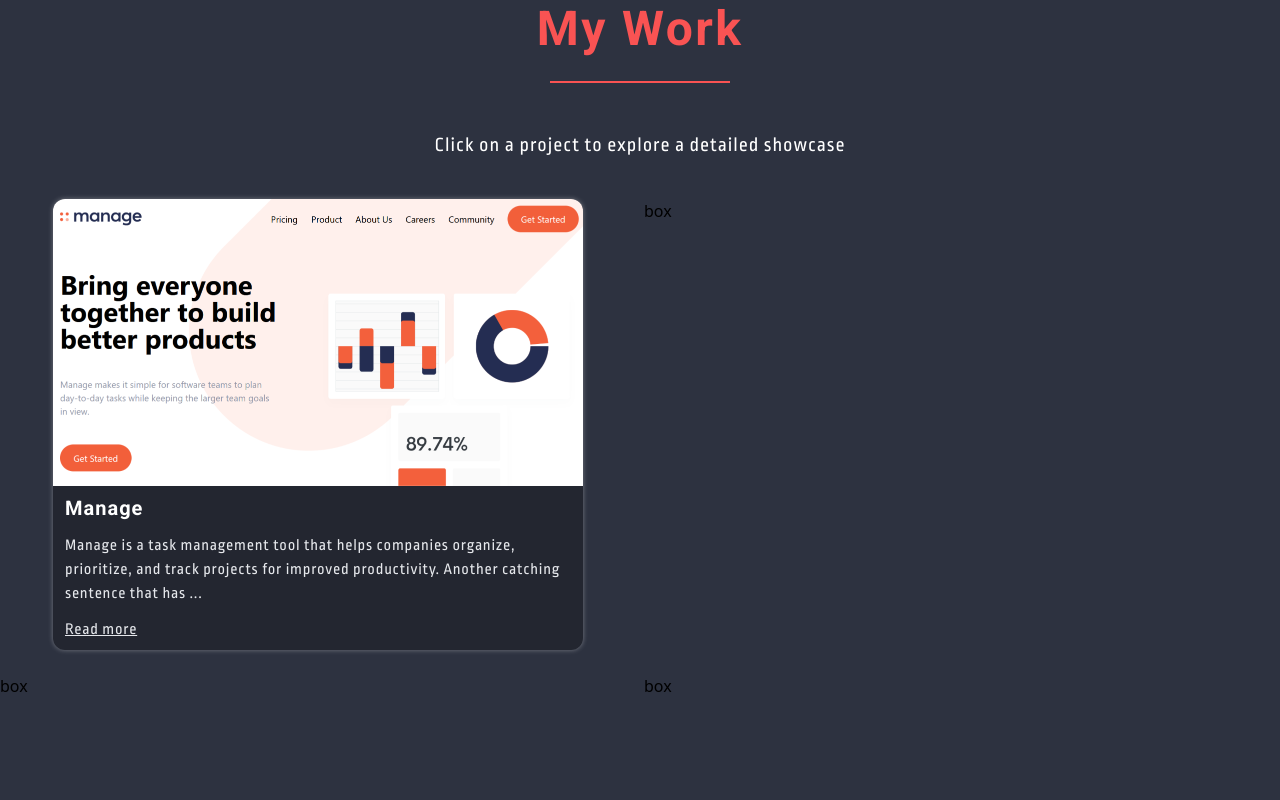
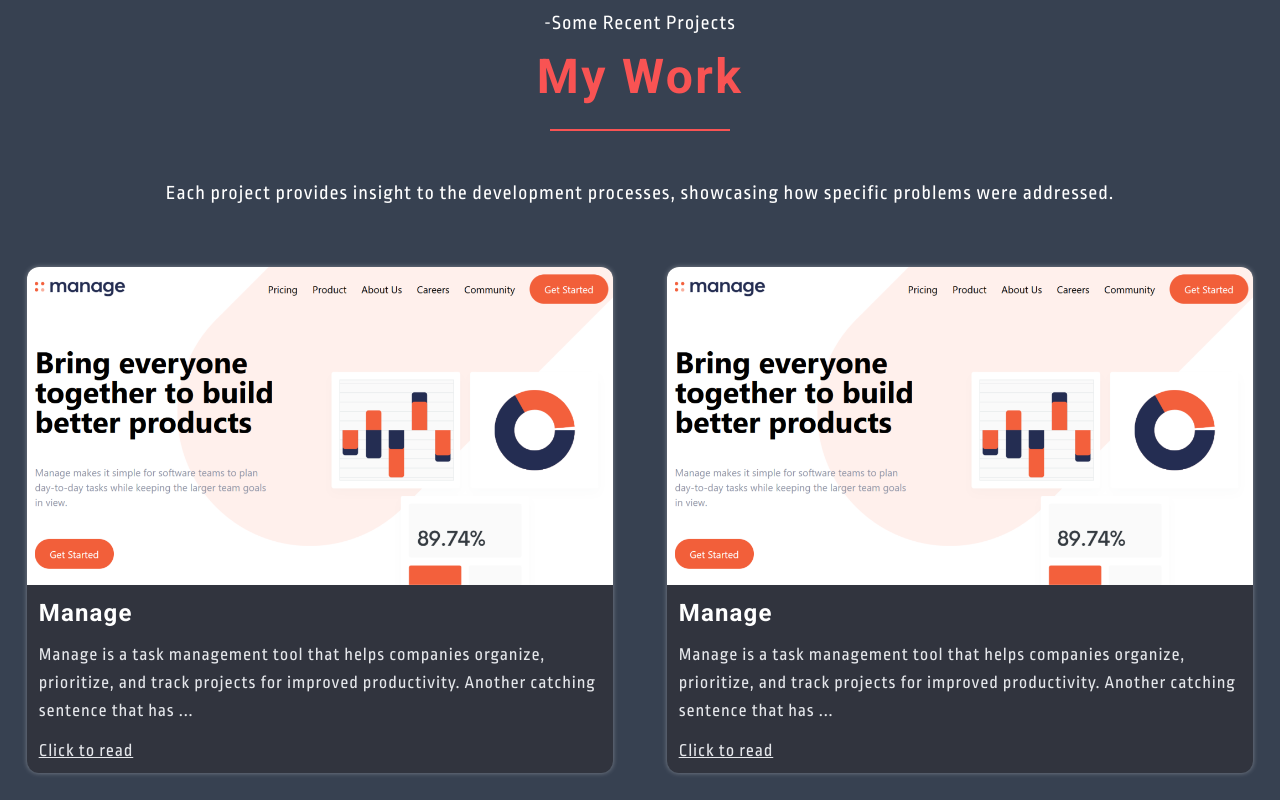
Before and after one commit to MarshallNickolauson/portfolio-website, a React (Vite) app: page / in a window 1280 px wide. Shown: the part 2460-3260 px from the top of the page. Before the commit the page ends 3158 px from the top, so only its background shows below. Built offline with nearby package versions, Linux system fonts and the light colour scheme.

Commit message:
added: full projects section

```diff
--- a/src/components/ProjectsSection.jsx
+++ b/src/components/ProjectsSection.jsx
@@ -10,41 +10,64 @@ const ProjectsSection = () => {
         setHasBeenViewed(true);
     }
 
+    const projectsList = [
+        {
+            picture: project1pic,
+            title: "Manage",
+            description: "Manage is a task management tool that helps companies organize, prioritize, and track projects for improved productivity. Another catching sentence that has ...",
+        },
+        {
+            picture: project1pic,
+            title: "Manage",
+            description: "Manage is a task management tool that helps companies organize, prioritize, and track projects for improved productivity. Another catching sentence that has ...",
+        },
+        {
+            picture: project1pic,
+            title: "Manage",
+            description: "Manage is a task management tool that helps companies organize, prioritize, and track projects for improved productivity. Another catching sentence that has ...",
+        },
+        {
+            picture: project1pic,
+            title: "Manage",
+            description: "Manage is a task management tool that helps companies organize, prioritize, and track projects for improved productivity. Another catching sentence that has ...",
+        }
+    ]
+
     return (
-        <div id='projects'>
-            <div className='container mx-auto mb-60'>
+        <div id='projects' className='bg-gray-700 pt-10 lg:pt-2'>
+            <div className='container mx-auto mb-60 mt-0 lg:mt-10'>
                 <div ref={divRef} className={`flex flex-col justify-center items-center ${hasBeenViewed ? 'fade-in-bottom' : ''}`}>
                     <p className='font-ropa text-white tracking-wider text-xl'>-Some Recent Projects</p>
                     <h1 className='mt-4 text-mainOrange text-5xl font-roboto font-bold tracking-wider'>My Work</h1>
                     <span className="mt-7 block w-[180px] h-[2px] bg-mainOrange"></span>
-                    <p className='font-ropa text-white tracking-wider text-xl mt-12'>Click on a project to explore a detailed showcase</p>
+                    <p className='font-ropa text-white tracking-wider text-xl mt-12 mb-5 text-center'>
+                        Each project provides insight to the development processes, showcasing how specific problems were addressed.
+                    </p>
                 </div>
-                <div className='grid grid-cols-1 lg:grid-cols-2 gap-2 mt-10'>
-                    <div className='flex justify-center bg-mainGrayDark rounded-xl white-shadow hover:cursor-pointer w-10/12 mb-4 mx-auto'>
+                <div className='grid grid-cols-1 lg:grid-cols-2 gap-y-5 lg:gap-y-8 mt-10 pb-10'>
+
+                    {projectsList.map((project, projectIndex) => (
+                        <div key={projectIndex} className='flex justify-center bg-mainGray rounded-xl white-shadow hover:cursor-pointer w-11/12 mb-4 mx-auto'>
                             <div className='flex flex-col'>
                                 <img
-                                src={project1pic}
+                                    src={project.picture}
                                     alt="project"
                                     className='w-full rounded-t-xl'
                                 />
-                            <div className='px-3 mt-2 space-y-3'>
-                                <h1 className='text-white font-roboto font-bold tracking-wider text-xl'>Manage</h1>
-                                <p className='font-ropa text-gray-200 tracking-wider text-md'>
-                                    Manage is a task management tool that helps companies organize, prioritize, and track projects for improved productivity. Another catching sentence that has ...
+                                <div className='px-3 mt-3 space-y-3'>
+                                    <h1 className='text-white font-roboto font-bold tracking-wider text-2xl'>
+                                        {project.title}
+                                    </h1>
+                                    <p className='font-ropa text-lg text-gray-200 tracking-wider text-md'>
+                                        {project.description}
                                     </p>
-                                <p className='font-ropa text-gray-200 tracking-wider text-md underline hover:cursor-pointer pb-2'>Read more</p>
+                                    <p className='font-ropa text-lg text-gray-200 tracking-wider text-md underline hover:cursor-pointer pb-2'>
+                                        Click to read
+                                    </p>
                                 </div>
                             </div>
                         </div>
-                    <div>
-                        box
-                    </div>
-                    <div>
-                        box
-                    </div>
-                    <div>
-                        box
-                    </div>
+                    ))}
                 </div>
             </div>
         </div>
```
Lines whose indentation alone changed are shown as unchanged.
